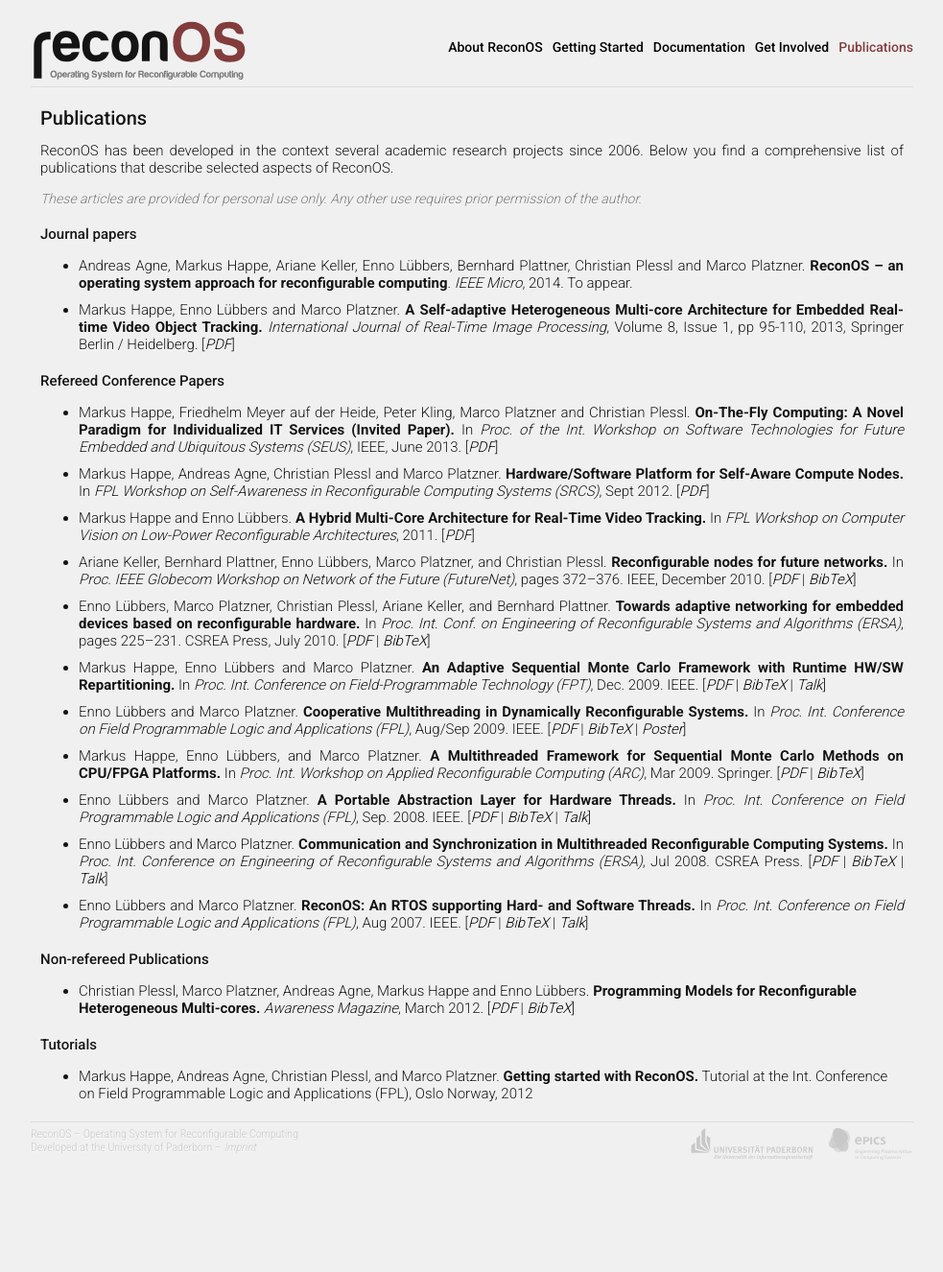
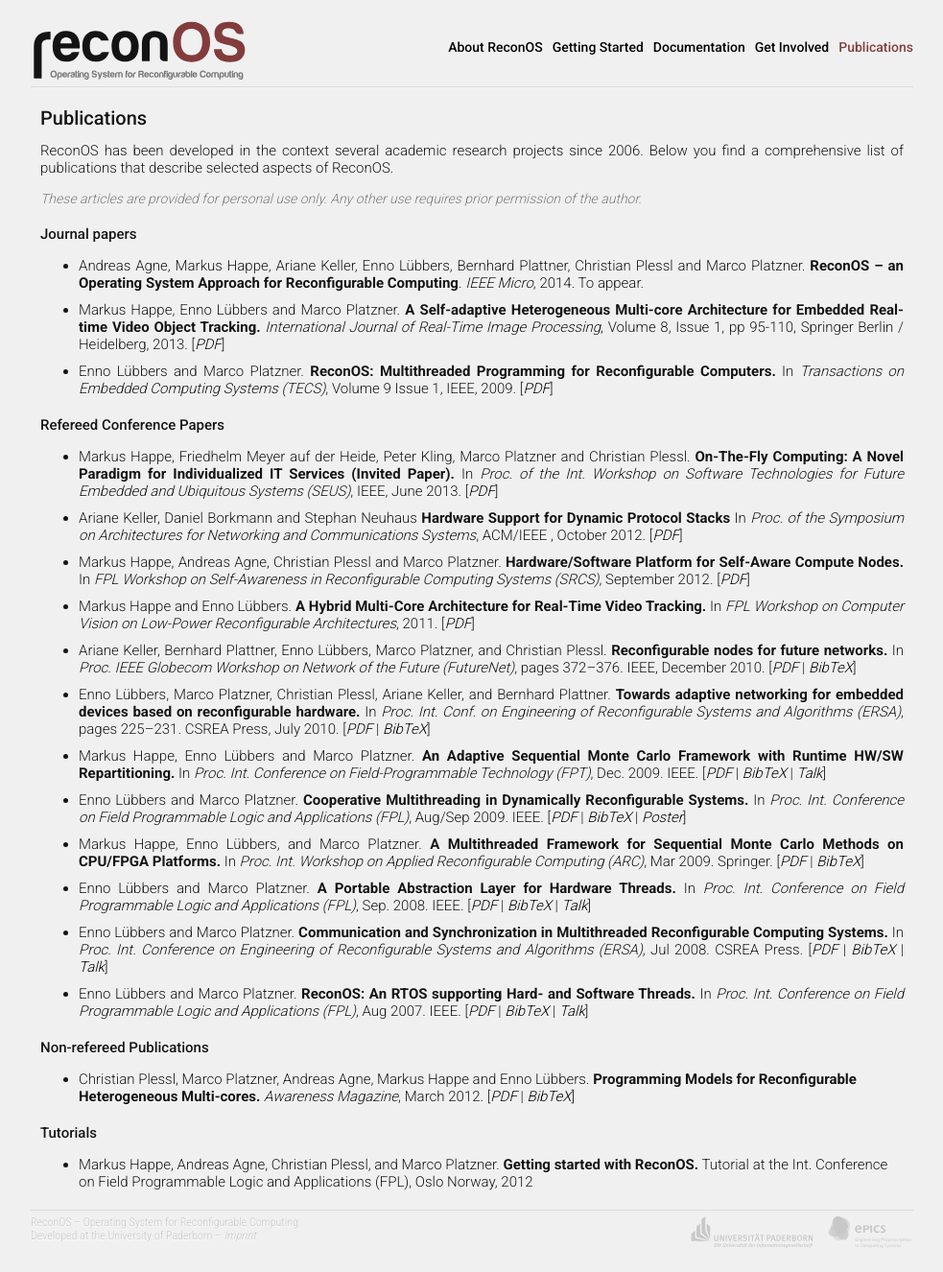
Before and after one commit to ReconOS/reconos.github.io, a Jekyll site: the page built from publications/index.md, in a window 1280 px wide. Shown: the whole page at 96% size, without its empty margins (148-1131 px from the left). Built offline with Jekyll 4.4.1, drawn with Linux system fonts in a browser that asks for light colours; Markdown is read by kramdown in place of the engine named in the settings; before the commit the page ends 1234 px from its top, so only the background shows below that.

Commit message:
found 2 more publication

```diff
--- a/publications/index.md
+++ b/publications/index.md
@@ -10,10 +10,19 @@ ReconOS has been developed in the context several academic research projects sin
 
 ## Journal papers
 
-* Andreas Agne, Markus Happe, Ariane Keller, Enno Lübbers, Bernhard Plattner, Christian Plessl and Marco Platzner. **ReconOS – an operating system approach for reconfigurable computing**. *IEEE Micro*, 2014. To appear.
+* Andreas Agne, Markus Happe, Ariane Keller, Enno Lübbers, Bernhard Plattner, Christian Plessl and Marco Platzner.
+  **ReconOS – an Operating System Approach for Reconfigurable Computing**.
+  *IEEE Micro*, 2014. To appear.
 
-* Markus Happe, Enno Lübbers and Marco Platzner. **A Self-adaptive Heterogeneous Multi-core Architecture for Embedded Real-time Video Object Tracking.**
-  *International Journal of Real-Time Image Processing*, Volume 8, Issue 1, pp 95-110, 2013, Springer Berlin / Heidelberg. &#91;[PDF](happe13_jrtip.pdf)&#93;
+* Markus Happe, Enno Lübbers and Marco Platzner.
+  **A Self-adaptive Heterogeneous Multi-core Architecture for Embedded Real-time Video Object Tracking.**
+  *International Journal of Real-Time Image Processing*, Volume 8, Issue 1, pp 95-110, Springer Berlin / Heidelberg, 2013.
+  &#91;[PDF](happe13_jrtip.pdf)&#93;
+
+* Enno Lübbers and Marco Platzner.
+ **ReconOS: Multithreaded Programming for Reconfigurable Computers.**
+ In *Transactions on Embedded Computing Systems (TECS)*, Volume 9 Issue 1, IEEE, 2009.
+  &#91;[PDF](luebbers09_tecs.pdf)&#93;
 
 ## Refereed Conference Papers
 
@@ -22,9 +31,14 @@ ReconOS has been developed in the context several academic research projects sin
   In *Proc. of the Int. Workshop on Software Technologies for Future Embedded and Ubiquitous Systems (SEUS)*, IEEE, June 2013.
   &#91;[PDF](happe13_seus.pdf)&#93;
 
+*  Ariane Keller, Daniel Borkmann and Stephan Neuhaus
+  **Hardware Support for Dynamic Protocol Stacks**
+  In *Proc. of the Symposium on Architectures for Networking and Communications Systems*, ACM/IEEE , October 2012.
+  &#91;[PDF](keller12_ancs.pdf)&#93;
+
 * Markus Happe, Andreas Agne, Christian Plessl and Marco Platzner.
   **Hardware/Software Platform for Self-Aware Compute Nodes.**
-  In *FPL Workshop on Self-Awareness in Reconfigurable Computing Systems (SRCS)*, Sept 2012.
+  In *FPL Workshop on Self-Awareness in Reconfigurable Computing Systems (SRCS)*, September 2012.
   &#91;[PDF](happe12_fpl.pdf)&#93;
 
 * Markus Happe and Enno Lübbers.
```
Also changed, not shown: 2 other files.
